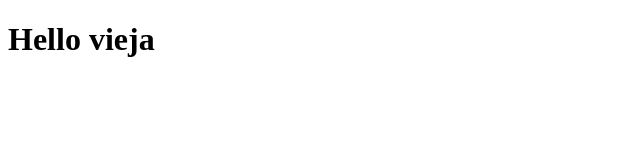
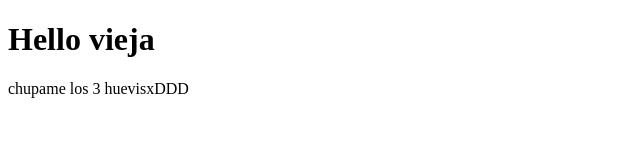
Before and after one commit to GuidoTiba/Mochi97.github.io, a plain HTML site: page site/index.html in a window 1280 px wide. Shown: the whole page, without its empty margins (0-640 px from the left). Drawn offline with Linux system fonts and the light colour scheme.

Commit message:
le agregué lo de los 3 heuvis

```diff
--- a/site/index.html
+++ b/site/index.html
@@ -5,5 +5,6 @@
 </head>
 <body>
 	<h1>Hello vieja</h1>
+	<p>chupame los 3 huevisxDDD</p>
 </body>
 </html>
```
